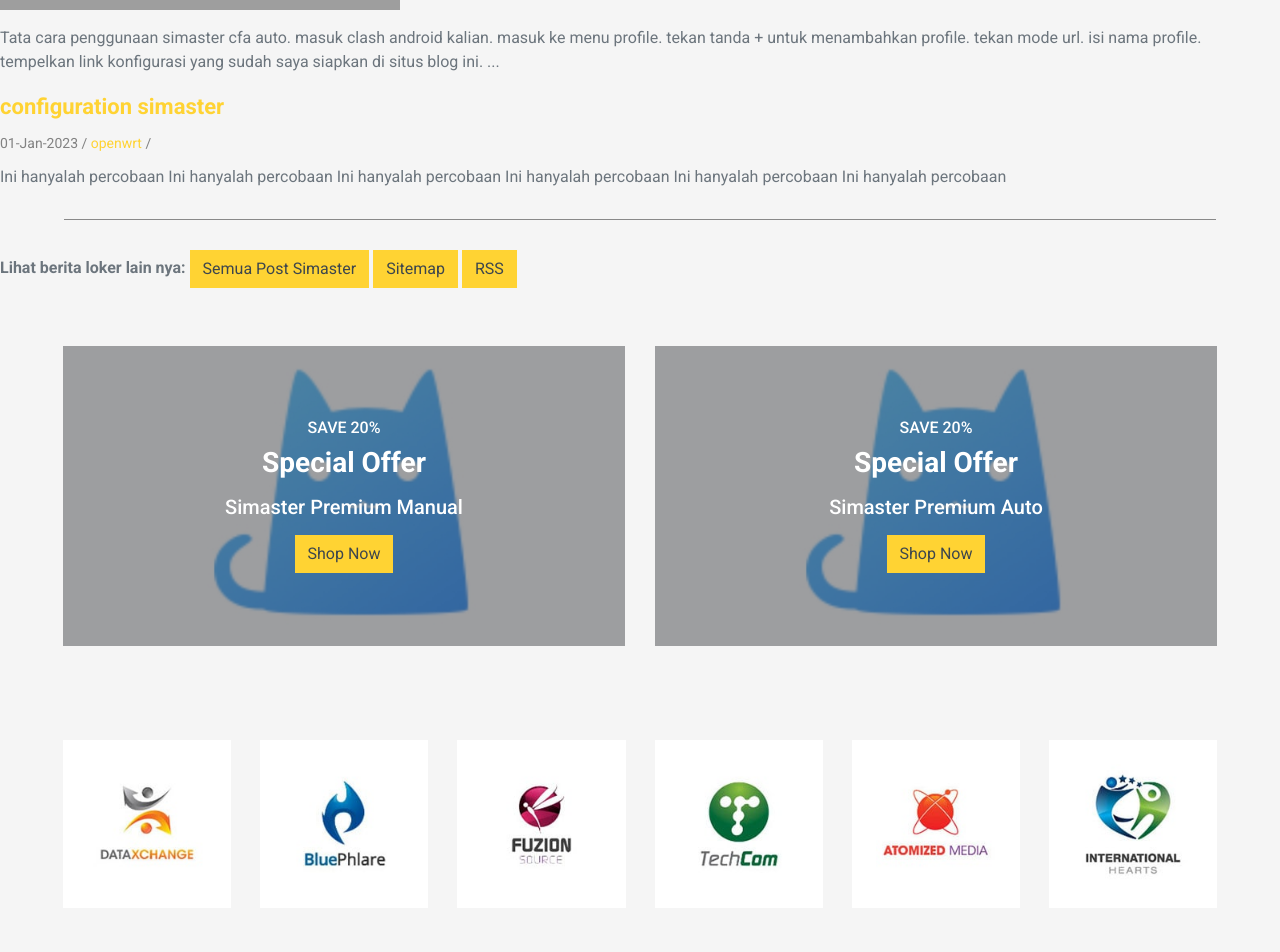
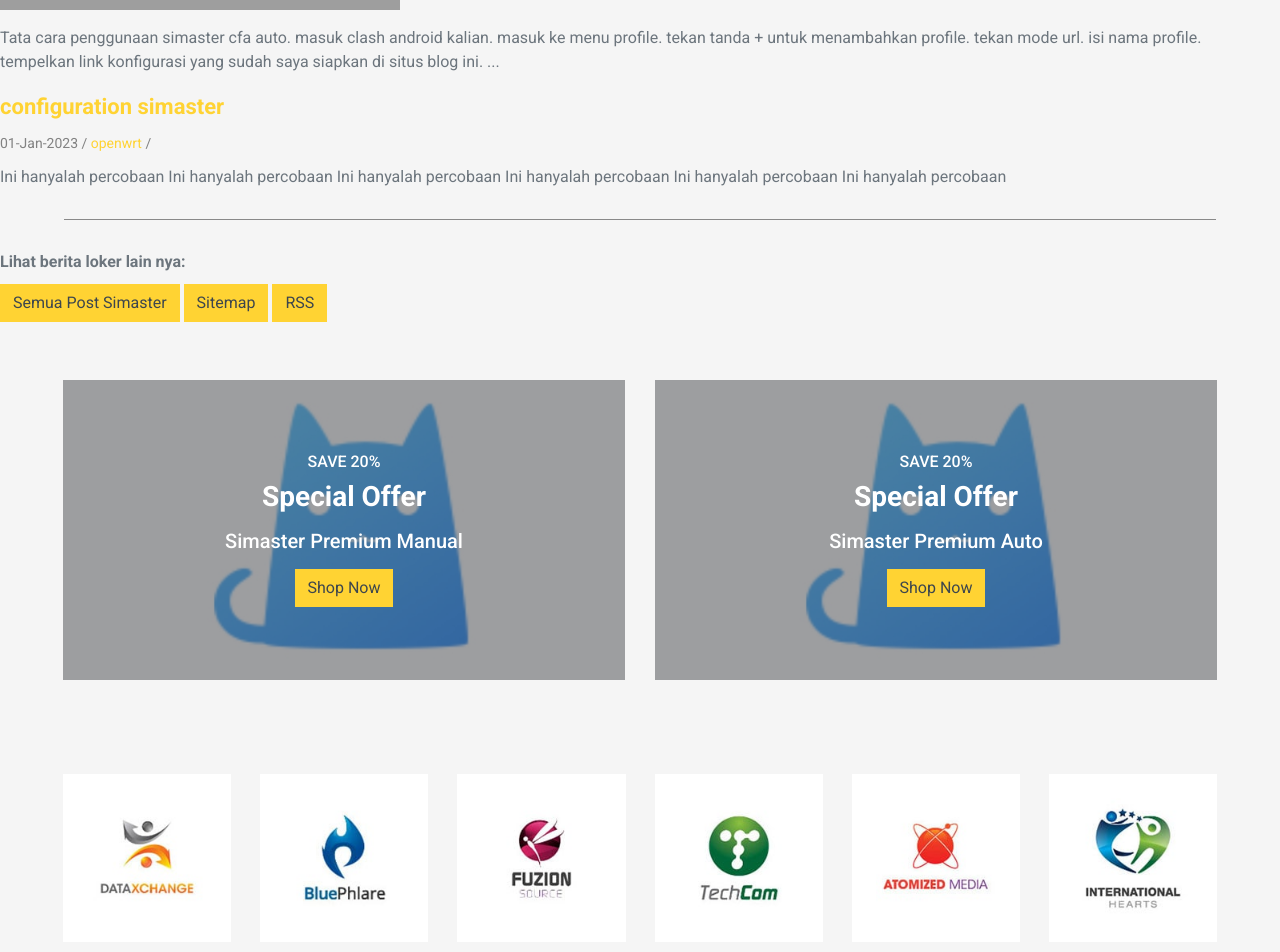
Before and after one commit to mwnsofficial/simaster, a Jekyll site: the page built from pages/blog/blog.html, in a window 1280 px wide. Shown: the part 737-1689 px from the top of the page. Built offline with Jekyll 4.4.1, drawn with Linux system fonts in a browser that asks for light colours; nearby versions of some CDN libraries; grey boxes are pictures that could not be loaded.

Commit message:
Update blog.html

```diff
--- a/pages/blog/blog.html
+++ b/pages/blog/blog.html
@@ -27,14 +27,14 @@ folder: blog
 
         <!-- call the featured-post-image.html template file -->
         {% if post.featured-image %}
-        {% include image.html image=post.featured-image alt=post.featured-image-alt %}
+        {% include image.html image=post.images alt=post.image-alt %}
         {% endif %}
         <p>{% if page.summary %} {{ page.summary | strip_html | strip_newlines | truncate: 160 }} {% else %} {{ post.content | truncatewords: 50 | strip_html }} {% endif %}</p>
     </div>
 {% endfor %}
         <hr />
-        <p><b>Lihat berita loker lain nya:</b>
-        <a href="/arsip.html" class="btn btn-primary navbar-btn cursorNorm" role="button">Semua Post Simaster{{tag}}</a>
+        <p><b>Lihat berita loker lain nya:</b></p>
+        <p><a href="/arsip.html" class="btn btn-primary navbar-btn cursorNorm" role="button">Semua Post Simaster{{tag}}</a>
         <a href="/sitemap.html" class="btn btn-primary navbar-btn cursorNorm" role="button">Sitemap{{tag}}</a>
         <a href="feed.xml" class="btn btn-primary navbar-btn cursorNorm" role="button">RSS{{tag}}</a></p>
 
```
